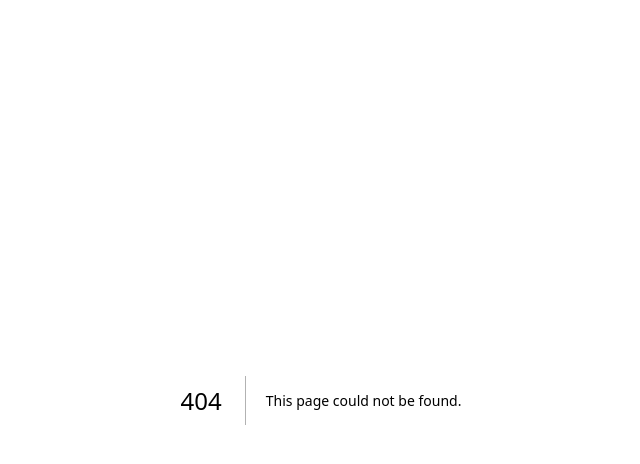
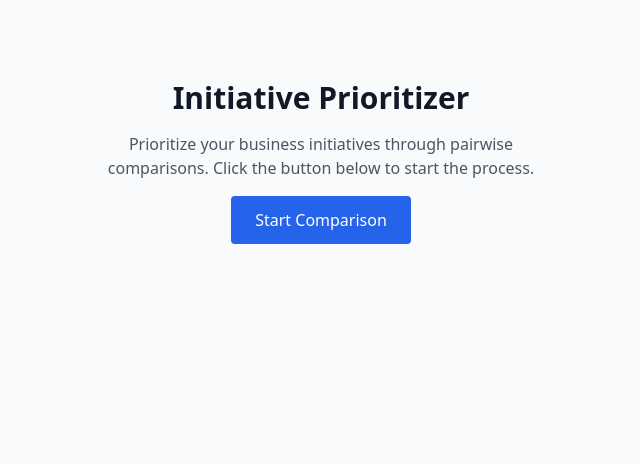
Before and after one commit to stleznev/initiative-prioritizer, a Next.js app: page /app/en/en in a window 1280 px wide. Before the commit this address had no page. Shown: the top 464 px of the page, without its empty margins (319-959 px from the left). Built offline with nearby package versions, Linux system fonts and the light colour scheme.

Commit message:
Add English home page

```diff
--- /dev/null
+++ b/app/app/en/en/page.tsx
@@ -0,0 +1,18 @@
+import Link from 'next/link';
+
+export default function HomeEn() {
+  return (
+    <main className="flex flex-col items-center justify-center gap-4 py-20 px-4 text-center">
+      <h1 className="text-3xl font-bold">Initiative Prioritizer</h1>
+      <p className="max-w-md text-gray-600">
+        Prioritize your business initiatives through pairwise comparisons. Click the button below to start the process.
+      </p>
+      <Link
+        href="/compare"
+        className="px-6 py-3 bg-blue-600 text-white rounded hover:bg-blue-700 focus:outline-none focus:ring"
+      >
+        Start Comparison
+      </Link>
+    </main>
+  );
+}
```
